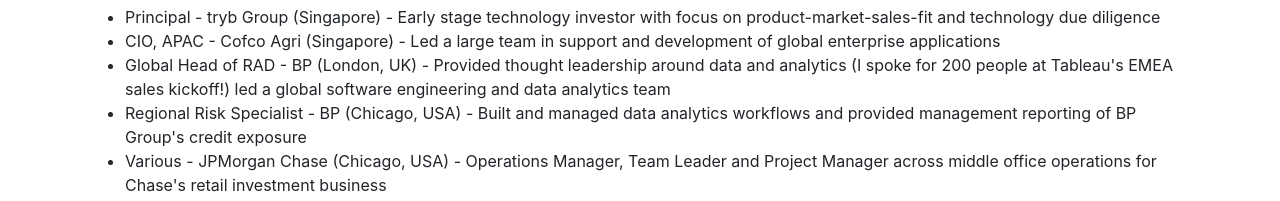
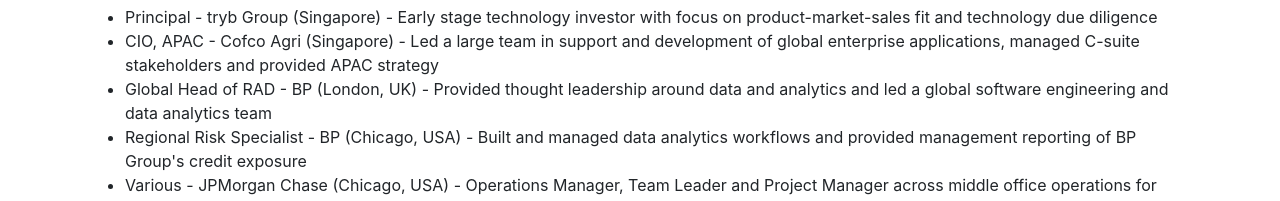
Before and after one commit to jasonstrimpel/jasonstrimpel.github.io, a plain HTML site: page index.html in a window 1280 px wide. Shown: the part 270-471 px from the top of the page. Drawn offline with nearby package versions, Linux system fonts and the light colour scheme.

Commit message:
Tweaked the professional section

```diff
--- a/index.html
+++ b/index.html
@@ -23,9 +23,9 @@
 
 		<h1 class="display-5">Professional</h1>
 		<ul>
-			<li>Principal - tryb Group (Singapore) - Early stage technology investor with focus on product-market-sales-fit and technology due diligence</li>
-			<li>CIO, APAC - Cofco Agri (Singapore) - Led a large team in support and development of global enterprise applications</li>
-			<li>Global Head of RAD - BP (London, UK) - Provided thought leadership around data and analytics (I spoke for 200 people at Tableau's EMEA sales kickoff!) led a global software engineering and data analytics team</li>
+			<li>Principal - tryb Group (Singapore) - Early stage technology investor with focus on product-market-sales fit and technology due diligence</li>
+			<li>CIO, APAC - Cofco Agri (Singapore) - Led a large team in support and development of global enterprise applications, managed C-suite stakeholders and provided APAC strategy</li>
+			<li>Global Head of RAD - BP (London, UK) - Provided thought leadership around data and analytics and led a global software engineering and data analytics team</li>
 			<li>Regional Risk Specialist - BP (Chicago, USA) - Built and managed data analytics workflows and provided management reporting of BP Group's credit exposure</li>
 			<li>Various - JPMorgan Chase (Chicago, USA) - Operations Manager, Team Leader and Project Manager across middle office operations for Chase's retail investment business</li>
 			<li>Derivatives Trader - TradeGroup (Chicago, USA) - Traded derivatives, sometimes profitably</li>
```
